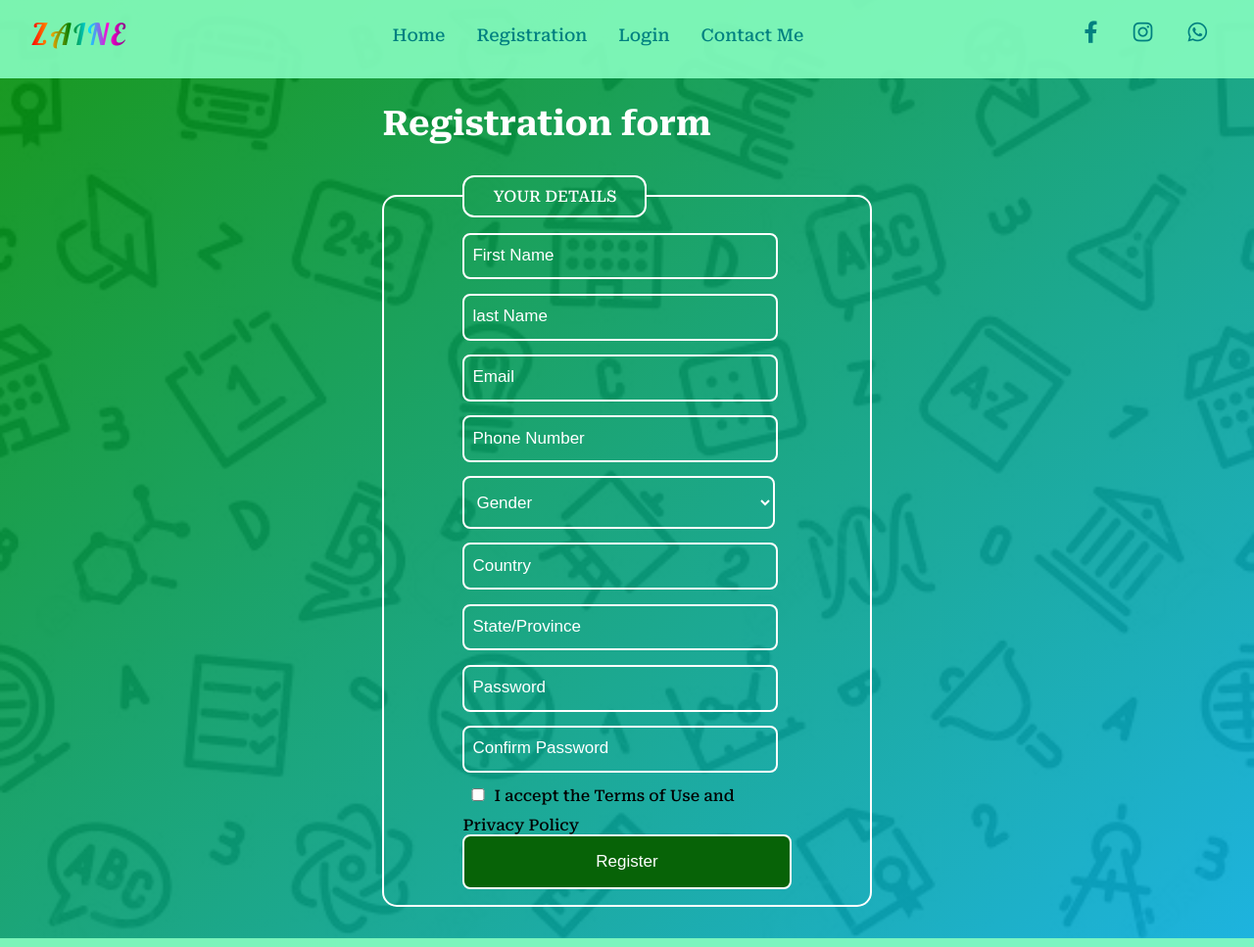
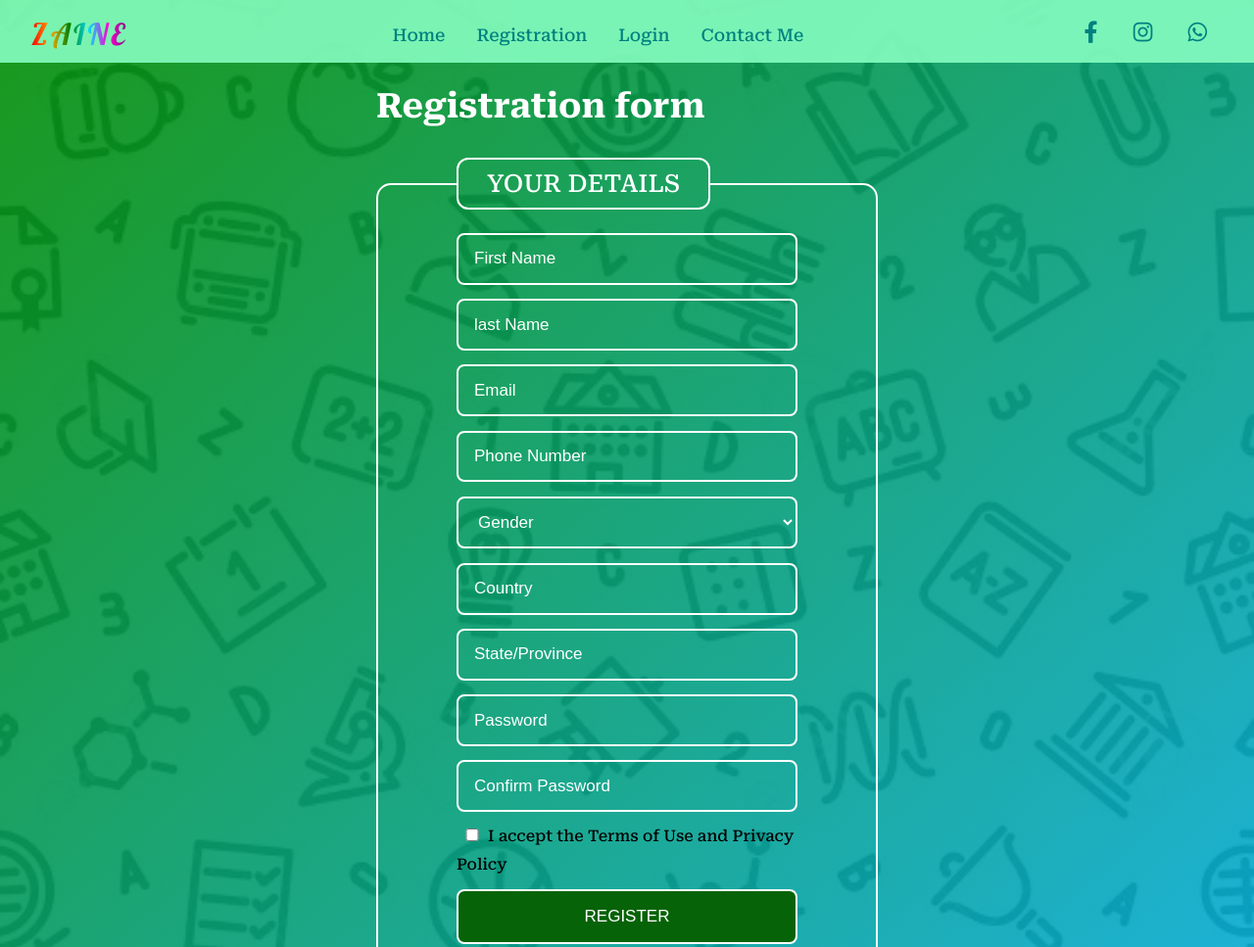
Before and after one commit to bimpe030/zuri-assignment, a plain HTML site: page html files/registration.html in a window 1280 px wide. Shown: the top 967 px of the page at 98% size. Drawn offline with Linux system fonts and the light colour scheme; a web font is replaced by a local one.

Commit message:
made some changes

```diff
--- a/all css/registration.css
+++ b/all css/registration.css
@@ -3,13 +3,13 @@
  *{
     padding: 0%;
     margin: 0%;
+    box-sizing: border-box;
  }
 
 
  body{
-    /* background: linear-gradient(90deg, rgb(19, 100, 252, 0.9), rgb(226, 51, 226, 0.9)), url("../Images/bacground4.jpg"); */
     background: linear-gradient(to bottom right, rgb(1, 141, 1, 0.9), rgb(5, 172, 228, 0.9)), url("../Images/images\ \(46\).jpeg");
-    background-position: bottom;
+    background-position: center;
     background-size: cover;
     background-repeat: no-repeat;
     font-family: 'Roboto Serif', serif;
@@ -25,23 +25,19 @@ a {
     flex-wrap: wrap;
 }
 
-/* .flexbox{
-    display: flex;
-} */
-
 ul {
     list-style: none;
 }
 
 /*-------------------Global classes------------------------*/
 .nav {
-    background: white;
     padding: 0 2rem;
-    height: 0rem;
-    min-height: 10vh;
+    height: 4rem;
     overflow: hidden;
     transition: height 1s ease-in-out;
     background-color: rgba(134, 253, 192, 0.9);
+    position: fixed;
+    width: 100%;
 }
 
 .nav .nav-menu {
@@ -99,14 +95,13 @@ ul {
 .nav .toggle-collapse {
     position: absolute;
     top: 0;
-    width: 80%;
+    right: 25px;
     cursor: pointer;
     display: none;
 }
 
 .nav .toggle-collapse .toggle-icons {
     display: flex;
-    justify-content: flex-end;
     padding: 1rem 0;
 
 }
@@ -123,27 +118,29 @@ ul {
 }
 
 .registration-container {
-    width: 39%;
-    margin: 2% auto;
+    width: 40%;
+    margin: 0 auto !important;
+    padding: 3.5rem 0;
 }
 
 .registration-container input, .length{
-    width: 90%;
-    padding: 0.9rem 0.5rem;
+    width: 100%;
+    padding: 0.9rem 1rem;
     margin-bottom: 0.9rem;
     border: 2px solid white;
     color: white !important;
     border-radius: 8px;
     background: transparent;
+    font-size: 17px;
 
 }
 
 .aside{
     width: 2rem !important;
-    padding: 0rem !important;
     background-color: white !important;
 
 }
+
 .registration-container input::placeholder {
     color: white;
     font-size: 17px;
@@ -151,31 +148,28 @@ ul {
 
 button{
     width: 100%;
-    padding: 1rem;
+    padding: 1rem 0;
     font-size: 17px;
+    text-align: center;
+    text-transform: uppercase;
     border: 2px solid white;
     color: white !important;
     border-radius: 8px;
     background: rgb(7, 99, 7);
+    margin: 1rem 0;
 }
 
-.length{
-    width: 95% !important;
-    color: white;
-    font-size: 17px;
-}
 
 h1{
     font-size: 35px;
     color: white;
-    margin-bottom: 2rem;
+    margin: 2rem 0;
 }
 
 fieldset{
-    width: inherit;
     border: 2px solid white;
     border-radius: 15px;
-    padding: 1rem 5rem;
+    padding: 1.5rem 5rem;
 }
 
 legend{
@@ -185,6 +179,7 @@ legend{
     padding: 10px 29px;
     text-transform: uppercase;
     color: white;
+    font-size: 25px;
 }
 
 option{
@@ -210,17 +205,17 @@ option{
 
 @media only screen and (max-width: 913px){
 
-    .nav .nav-menu,
-        .nav .nav-items,
-        .cover,
-        .main-side {
+    .flexbox, .nav .nav-items{
             flex-direction: column;
     }
 
+    .field{
+        padding: 1.5rem 1rem;
+    }
+/*
     .registration-container{
-        width: 90%;
-        padding: 0 1rem;
-    }
+        width: 100%;
+    } */
 
     .nav .toggle-collapse {
     display: initial;
@@ -234,3 +229,11 @@ option{
 
 
 }
+
+@media only screen and (max-width: 320px){
+    .registration-container{
+        width: 80%;
+        margin: auto;
+    }
+
+}
--- a/all css/website.css
+++ b/all css/website.css
@@ -1,12 +1,17 @@
 @import url('https://fonts.googleapis.com/css2?family=Dancing+Script:wght@400;500;600;700&family=Lobster&family=Pacifico&family=Recursive:wght@300;400;500;700&family=Roboto+Serif:ital,opsz,wght@0,8..144,100;0,8..144,300;0,8..144,500;0,8..144,600;0,8..144,700;0,8..144,800;0,8..144,900;1,8..144,100;1,8..144,200;1,8..144,500;1,8..144,900&family=Satisfy&family=Spline+Sans+Mono:wght@300;400;500;700&display=swap');
 
-
+*{
+    margin: 0;
+    padding: 0;
+    box-sizing: border-box;
+}
 html,
 body {
     font-family: 'Roboto Serif', serif;
     margin: 0%;
     box-sizing: border-box;
     background: linear-gradient(rgb(255, 255, 255, 0.9), rgb(255, 255, 255, 0.9)), url("../Images/bacground4.jpg");
+    height: 100vh;
 }
 
 /*-------------------Global classes------------------------*/
@@ -30,12 +35,13 @@ ul{
 
 /*-------------------Global classes------------------------*/
 .nav {
-    background: white;
     padding: 0 2rem;
     height: 4rem;
     overflow: hidden;
     transition: height 1s ease-in-out;
     background-color: rgba(134, 253, 192, 0.9);
+    position: fixed;
+    width: 100%;
 }
 
 .nav .nav-menu {
@@ -92,7 +98,7 @@ ul{
 }
 
 .main-side{
-    padding: 3rem 0;
+    padding: 6.8rem 0 3rem 0;
     width: 85%;
     margin: auto;
     display: flex;
@@ -187,20 +193,19 @@ ul{
 /*---------------------Contact Page-----------------------*/
 
 .cover-head{
-    height: 100vh;
     background: linear-gradient(90deg, rgb(19, 100, 252, 0.9), rgb(226, 51, 226, 0.9)),
     url("../Images/bacground4.jpg");
     background-size: cover;
     background-repeat: no-repeat;
     background-position: center;
-    padding: 0 0 2rem 0;
     font-family: 'Roboto Serif', serif;
     /* background: linear-gradient(90deg, rgb(19, 100, 252), rgb(226, 51, 226));    */
 }
 
 .container-cover{
     width: 70%;
-    margin: 3% auto;
+    margin: 0 auto;
+    padding: 5rem 0 0.5rem 0;
 }
 
 .cover{
@@ -213,15 +218,14 @@ ul{
 }
 
 .cover-text, .cover-style{
-    width: 50%;
+    width: 100%;
     height: 100%;
-    padding: 1rem 1.5rem;
-
 }
 
 .cover-text h2{
     color: darkblue;
     font-size: 30px;
+    margin-bottom: 1rem;
 }
 
 .cover-style i {
@@ -238,22 +242,30 @@ ul{
     padding: 1rem 0 !important;
 }
 
+.cover-text{
+    padding: 1rem 3rem;
+}
+
 input{
     padding: 0.9rem 0rem 0.9rem 2.5rem;
     margin-bottom: 0.5rem;
     border-radius: 20px;
-    width: 75%;
+    width: 100%;
 }
 
 textarea{
     padding: 0.5rem 1.2rem;
     margin-bottom: 0.5rem;
     border-radius: 20px;
-    width: 75%;
+    width: 100%;
+}
+
+form{
+    width: 100%;
 }
 
 .cover-text button{
-    width: 75%;
+    width: 100%;
     text-align: center;
     padding: 0.9rem 1rem;
     margin-bottom: 0.5rem;
@@ -353,7 +365,7 @@ input, button, textarea{
 .nav .toggle-collapse {
     position: absolute;
     top: 0;
-    width: 80%;
+    right: 29px;
     cursor: pointer;
     display: none;
 }
@@ -420,12 +432,11 @@ input, button, textarea{
     }
 
     .cover-text{
-        padding: 0.5rem;
+        padding: 2rem;
     }
 
     .cover-style{
         border-radius: 20px;
-        text-align: left;
     }
 
     .support {
--- a/all css/website1.css
+++ b/all css/website1.css
@@ -4,6 +4,7 @@
 *{
     padding: 0;
     margin: 0;
+    box-sizing: border-box;
 }
 
 a {
@@ -28,11 +29,13 @@ ul {
 .nav {
     background: white;
     padding: 0 2rem;
-    height: 0rem;
-    min-height: 10vh;
+    height: 4rem;
     overflow: hidden;
     transition: height 1s ease-in-out;
     background-color: rgba(134, 253, 192, 0.9);
+    position: fixed;
+    width: 100%;
+    z-index: 1;
 }
 
 .nav .nav-menu {
@@ -90,7 +93,7 @@ ul {
 .nav .toggle-collapse {
     position: absolute;
     top: 0;
-    width: 80%;
+    right: 29px;
     cursor: pointer;
     display: none;
 }
@@ -123,12 +126,13 @@ body{
 
 .sign-cover{
     width: 100%;
+    padding-top: 5rem;
 }
 
 
 .sign-container{
     width: 75%;
-    margin: 3% auto;
+    margin: 0 auto;
     display: flex;
 }
 
@@ -145,7 +149,7 @@ body{
 }
 
 input{
-    width: 90%;
+    width: 100%;
     padding: 1rem 0.2rem;
     margin-bottom: 0.5rem;
     border-top: none;
@@ -191,7 +195,7 @@ input{
 }
 
 .placement-over{
-    padding: 3rem 1rem 4rem 1rem;
+    padding: 2rem;
     background-color: white;
 
 }
--- a/html files/registration.html
+++ b/html files/registration.html
@@ -14,10 +14,7 @@
       crossorigin="anonymous"
       referrerpolicy="no-referrer"
     />
-
-
   </head>
-
 
   <body>
     <nav class="nav">
@@ -34,9 +31,12 @@
         </ul>
 
         <div class="social">
-          <a href="https://www.facebook.com/adelanwa.zainab.9"><i class="fa-brands fa-facebook-f"></i></a>
-          <a href="https://www.instagram.com/quinzee_5/"><i class="fa-brands fa-instagram"></i></a>
-          <a href="https://wa.me/qr/JD2BH5GAGKZIC1"><i class="fa-brands fa-whatsapp"></i></a>
+          <a href="https://www.facebook.com/adelanwa.zainab.9"
+            ><i class="fa-brands fa-facebook-f"></i></a>
+          <a href="https://www.instagram.com/quinzee_5/">
+            <i class="fa-brands fa-instagram"></i></a>
+          <a href="https://wa.me/qr/JD2BH5GAGKZIC1">
+            <i class="fa-brands fa-whatsapp"></i></a>
         </div>
       </div>
 
@@ -45,21 +45,16 @@
           <i class="fa-solid fa-bars"></i>
         </div>
       </div>
-
     </nav>
 
-    <div>
     <div class="registration-container">
       <h1>Registration form</h1>
+
       <form>
         <fieldset class="field">
           <legend>Your Details</legend>
 
-            <input
-              type="text"
-              name="First name"
-              placeholder="First Name"
-            /><br />
+          <input type="text" name="First name" placeholder="First Name"/><br />
           <input type="text" name="Last name" placeholder="last Name" /><br />
           <input type="Email" name="phone number" placeholder="Email" /><br />
           <input
@@ -79,20 +74,17 @@
           <input
             type="password"
             name="name"
-              placeholder="Confirm Password"
-            /><br />
+            placeholder="Confirm Password"/><br />
           <input
             type="checkbox"
             name="select"
             value="agree"
             required
-              class="aside"
-            />I accept the Terms of Use and Privacy Policy<br />
+            class="aside"/><span>I accept the Terms of Use and Privacy Policy</span><br />
 
           <button type="submit">Register</button>
         </fieldset>
       </form>
-      </div>
     </div>
 
     <footer>
```
Also changed, not shown: index.html (line endings or trailing spaces). Lines whose indentation alone changed are shown as unchanged.
